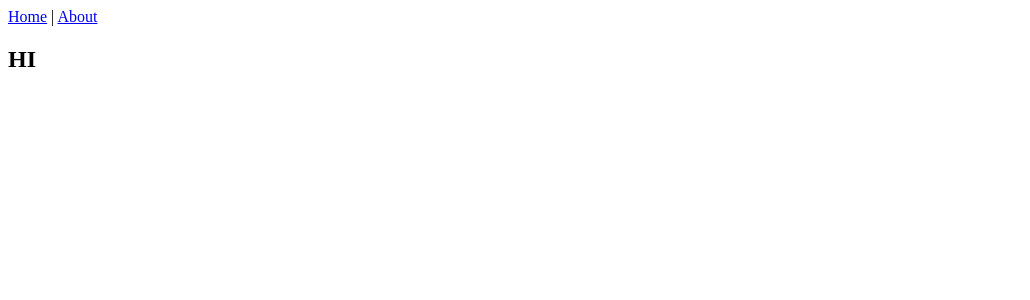
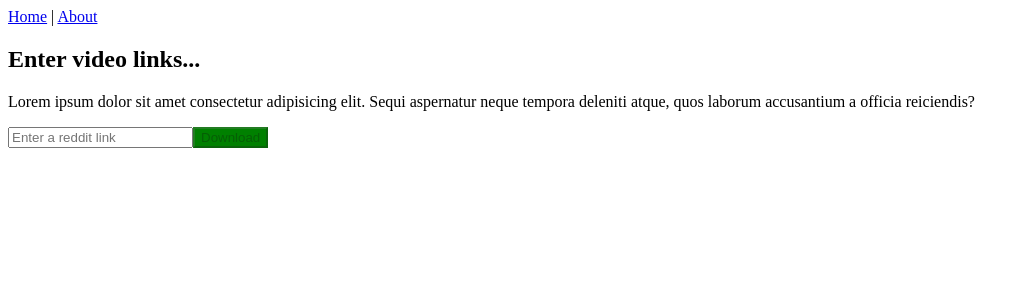
Before and after one commit to Cyan903/vreddit-download, a Vue app: page / in a window 1280 px wide. Shown: the top 300 px of the page, without its empty margins (0-1030 px from the left). Built offline with nearby package versions, Linux system fonts and the light colour scheme.

Commit message:
Main page, button component, and link parsing

```diff
--- /dev/null
+++ b/src/components/button.vue
@@ -0,0 +1,20 @@
+<template>
+    <button>{{ title }}</button>
+</template>
+
+<script lang="ts">
+import { defineComponent } from "vue";
+
+export default defineComponent({
+    name: "Button",
+    props: {
+        title: String,
+    },
+});
+</script>
+
+<style scoped lang="scss">
+button {
+    background-color: green;
+}
+</style>
--- a/src/components/home/LinkInput.vue
+++ b/src/components/home/LinkInput.vue
@@ -1,16 +1,68 @@
 <template>
     <div>
-        <h2>HI</h2>
+        <h2>Enter video links...</h2>
+        <p>
+            Lorem ipsum dolor sit amet consectetur adipisicing elit. Sequi
+            aspernatur neque tempora deleniti atque, quos laborum accusantium a
+            officia reiciendis?
+        </p>
+
+        <h5 v-if="link.length > 10">{{ redditURL }}</h5>
+
+        <input type="text" v-model="link" placeholder="Enter a reddit link" />
+        <Button title="Download" @click="log" :disabled="!validURL" />
     </div>
 </template>
 
 <script lang="ts">
 import { defineComponent } from "vue";
+import Button from "../button.vue";
 
 export default defineComponent({
     name: "LinkInput",
-    props: {
-        msg: String,
+    components: {
+        Button,
+    },
+
+    data() {
+        return {
+            link: "",
+        };
+    },
+
+    methods: {
+        log() {
+            this.$router.push("about");
+        },
+    },
+
+    computed: {
+        redditURL(): string[] | string {
+            try {
+                const link = new URL(this.link);
+                const path = link.pathname.split("/").filter((l) => l);
+                const data = [path[1], path[3]];
+
+                if (
+                    !["www.reddit.com", "reddit.com"].includes(link.host) ||
+                    path[0] != "r"
+                ) {
+                    return "Invalid host!";
+                }
+
+                if (!data[0] || !data[1]) {
+                    return "Missing subreddit name or post id.";
+                }
+
+                return data;
+            } catch {
+                return "Not a valid URL!";
+            }
+        },
+
+        validURL(): boolean {
+            return Array.isArray(this.redditURL);
+        }
     },
 });
 </script>
--- a/src/router/index.ts
+++ b/src/router/index.ts
@@ -1,11 +1,17 @@
 import { createRouter, createWebHistory, RouteRecordRaw } from "vue-router";
 import Home from "../views/Home.vue";
+import Download from "../views/Download.vue";
 
 const routes: Array<RouteRecordRaw> = [
     {
         path: "/",
         name: "Home",
         component: Home,
+    },
+    {
+        path: "/download/:subreddit/:id",
+        name: "Download",
+        component: Download,
     },
     {
         path: "/about",
--- /dev/null
+++ b/src/views/Download.vue
@@ -0,0 +1,3 @@
+<template>
+    <div>Download</div>
+</template>
--- /dev/null
+++ b/src/views/errors/NotFound.vue
@@ -0,0 +1,3 @@
+<template>
+    <div>Not found!</div>
+</template>
```
